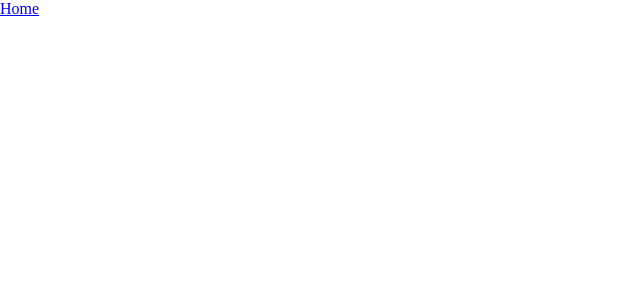
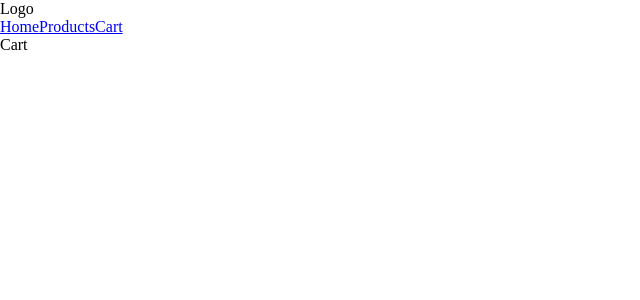
Before and after one commit to BharathSiddoji/Ecommerce-using-dummyJsonAPI, a React (Create React App) app: page /cart in a window 1280 px wide. Before the commit this address had no page. Shown: the top 300 px of the page, without its empty margins (0-640 px from the left). Built offline with nearby package versions, Linux system fonts and the light colour scheme.

Commit message:
added cart page

```diff
--- a/src/App.js
+++ b/src/App.js
@@ -2,6 +2,8 @@ import './App.css'
 import {BrowserRouter,Routes,Route} from 'react-router-dom'
 import  Navigation  from './components/navigation/Navigation'
 import Home from './components/homepage/Home';
+import Products from './components/Products/Products';
+import Cart from './components/cart/Cart';
 function App() {
   return (
     <>
@@ -9,8 +11,8 @@ function App() {
     <Navigation />
     <Routes>
       <Route path='/' element={<Home />}/>
-      <Route path='/' element={<Home />}/>
-      <Route path='/' element={<Home />}/>
+      <Route path='/products' element={<Products />}/>
+      <Route path='/cart' element={<Cart />}/>
     </Routes>
     </BrowserRouter>
     </>
--- /dev/null
+++ b/src/components/cart/Cart.js
@@ -0,0 +1,9 @@
+import React from 'react'
+
+const Cart = () => {
+  return (
+    <div>Cart</div>
+  )
+}
+
+export default Cart
--- a/src/components/navigation/Navigation.js
+++ b/src/components/navigation/Navigation.js
@@ -4,7 +4,16 @@ import "./nav.css";
 const Navigation = () => {
   return (
     <>
-      <Link>Home</Link>
+      <nav className="nav__bar">
+      <div className="logo">Logo</div>
+      <div>
+        <ul className="nav_links">
+          <Link to='/'>Home</Link>
+          <Link to='/products'>Products</Link>
+          <Link to='/cart'>Cart</Link>
+        </ul>
+      </div>
+      </nav>
     </>
   );
 };
```
